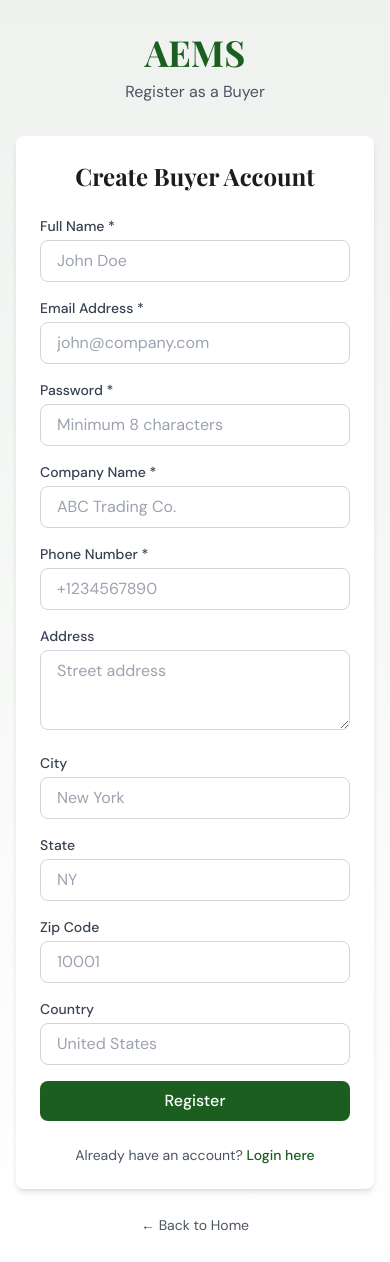
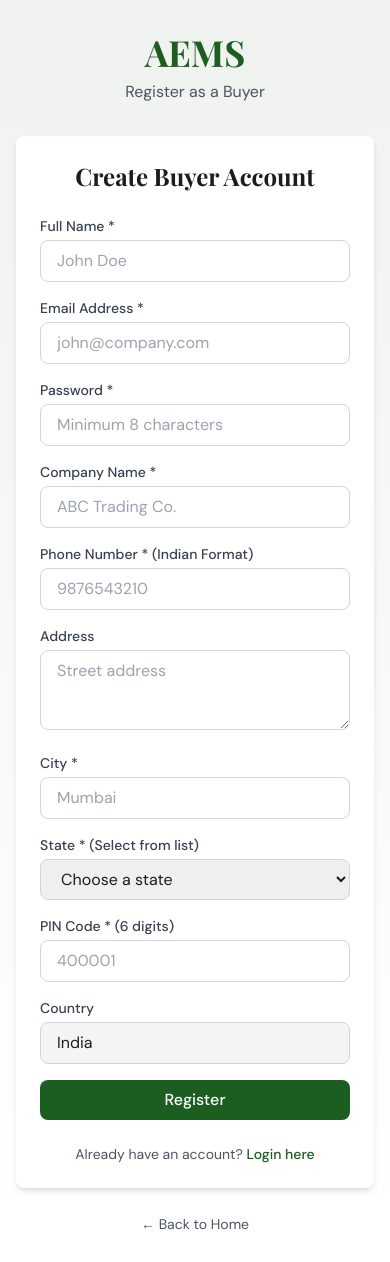
Before and after one commit to SkRoshanali/aems-frontend, a React (Vite) app: page /register in a window 390 px wide. Shown: the top 1262 px of the page. Built offline with nearby package versions, Linux system fonts and the light colour scheme; the HTML template or start-up script is replaced by a standard one.

Commit message:
Add Indian localization - states dropdown, PIN code, phone validation for buyer registration, farmer and stock forms

```diff
--- /dev/null
+++ b/src/constants/india.js
@@ -0,0 +1,41 @@
+// Indian States and Union Territories
+export const INDIAN_STATES = [
+  'Andhra Pradesh',
+  'Arunachal Pradesh',
+  'Assam',
+  'Bihar',
+  'Chhattisgarh',
+  'Goa',
+  'Gujarat',
+  'Haryana',
+  'Himachal Pradesh',
+  'Jharkhand',
+  'Karnataka',
+  'Kerala',
+  'Madhya Pradesh',
+  'Maharashtra',
+  'Manipur',
+  'Meghalaya',
+  'Mizoram',
+  'Nagaland',
+  'Odisha',
+  'Punjab',
+  'Rajasthan',
+  'Sikkim',
+  'Tamil Nadu',
+  'Telangana',
+  'Tripura',
+  'Uttar Pradesh',
+  'Uttarakhand',
+  'West Bengal',
+  'Andaman and Nicobar Islands',
+  'Chandigarh',
+  'Dadra and Nagar Haveli and Daman and Diu',
+  'Lakshadweep',
+  'Delhi',
+  'Puducherry',
+  'Ladakh',
+  'Jammu and Kashmir'
+];
+
+export const COUNTRY = 'India';
--- a/src/pages/InternalFarmerAdd.jsx
+++ b/src/pages/InternalFarmerAdd.jsx
@@ -4,6 +4,7 @@ import { useCreateFarmerMutation } from '../api/farmerApi';
 import Layout from '../components/Layout';
 import { useDispatch } from 'react-redux';
 import { showToast } from '../store/slices/uiSlice';
+import { INDIAN_STATES, COUNTRY } from '../constants/india';
 
 function InternalFarmerAdd() {
   const [createFarmer, { isLoading }] = useCreateFarmerMutation();
@@ -18,7 +19,8 @@ function InternalFarmerAdd() {
     address: '',
     city: '',
     state: '',
-    zipCode: '',
+    pinCode: '',
+    country: COUNTRY,
     farmName: '',
     farmSizeAcres: ''
   });
@@ -60,6 +62,22 @@ function InternalFarmerAdd() {
 
     if (!formData.phoneNumber.trim()) {
       newErrors.phoneNumber = 'Phone number is required';
+    } else if (!/^[6-9]\d{9}$/.test(formData.phoneNumber.replace(/\D/g, ''))) {
+      newErrors.phoneNumber = 'Invalid Indian phone number (10 digits starting with 6-9)';
+    }
+
+    if (!formData.state) {
+      newErrors.state = 'State is required';
+    }
+
+    if (!formData.city.trim()) {
+      newErrors.city = 'City is required';
+    }
+
+    if (!formData.pinCode.trim()) {
+      newErrors.pinCode = 'PIN code is required';
+    } else if (!/^\d{6}$/.test(formData.pinCode)) {
+      newErrors.pinCode = 'PIN code must be 6 digits';
     }
 
     setErrors(newErrors);
@@ -188,7 +206,7 @@ function InternalFarmerAdd() {
 
               <div>
                 <label className="block text-sm font-medium text-gray-700 mb-2">
-                  Phone Number *
+                  Phone Number * (Indian Format)
                 </label>
                 <input
                   type="tel"
@@ -196,7 +214,8 @@ function InternalFarmerAdd() {
                   value={formData.phoneNumber}
                   onChange={handleChange}
                   className={`input ${errors.phoneNumber ? 'border-red-500' : ''}`}
-                  placeholder="Enter phone number"
+                  placeholder="9876543210"
+                  maxLength="10"
                 />
                 {errors.phoneNumber && (
                   <p className="text-red-500 text-sm mt-1">{errors.phoneNumber}</p>
@@ -225,43 +244,69 @@ function InternalFarmerAdd() {
 
               <div>
                 <label className="block text-sm font-medium text-gray-700 mb-2">
-                  City
+                  City *
                 </label>
                 <input
                   type="text"
                   name="city"
                   value={formData.city}
                   onChange={handleChange}
-                  className="input"
+                  className={`input ${errors.city ? 'border-red-500' : ''}`}
                   placeholder="Enter city"
                 />
+                {errors.city && (
+                  <p className="text-red-500 text-sm mt-1">{errors.city}</p>
+                )}
               </div>
 
               <div>
                 <label className="block text-sm font-medium text-gray-700 mb-2">
-                  State
+                  State * (Select from list)
                 </label>
-                <input
-                  type="text"
+                <select
                   name="state"
                   value={formData.state}
                   onChange={handleChange}
-                  className="input"
-                  placeholder="Enter state"
-                />
+                  className={`input ${errors.state ? 'border-red-500' : ''}`}
+                >
+                  <option value="">Choose a state</option>
+                  {INDIAN_STATES.map(state => (
+                    <option key={state} value={state}>{state}</option>
+                  ))}
+                </select>
+                {errors.state && (
+                  <p className="text-red-500 text-sm mt-1">{errors.state}</p>
+                )}
               </div>
 
               <div>
                 <label className="block text-sm font-medium text-gray-700 mb-2">
-                  ZIP Code
+                  PIN Code * (6 digits)
                 </label>
                 <input
                   type="text"
-                  name="zipCode"
-                  value={formData.zipCode}
+                  name="pinCode"
+                  value={formData.pinCode}
                   onChange={handleChange}
-                  className="input"
-                  placeholder="Enter ZIP code"
+                  className={`input ${errors.pinCode ? 'border-red-500' : ''}`}
+                  placeholder="400001"
+                  maxLength="6"
+                />
+                {errors.pinCode && (
+                  <p className="text-red-500 text-sm mt-1">{errors.pinCode}</p>
+                )}
+              </div>
+
+              <div>
+                <label className="block text-sm font-medium text-gray-700 mb-2">
+                  Country
+                </label>
+                <input
+                  type="text"
+                  name="country"
+                  value={formData.country}
+                  disabled
+                  className="input bg-gray-100 cursor-not-allowed"
                 />
               </div>
             </div>
--- a/src/pages/InternalStockAdd.jsx
+++ b/src/pages/InternalStockAdd.jsx
@@ -5,6 +5,7 @@ import { useCreateStockMutation } from '../api/stockApi';
 import { useGetAllCropsQuery } from '../api/cropApi';
 import { useGetAllFarmersQuery } from '../api/farmerApi';
 import { useGetAllImportSourcesQuery } from '../api/importApi';
+import { INDIAN_STATES, COUNTRY } from '../constants/india';
 
 function InternalStockAdd() {
   const navigate = useNavigate();
--- a/src/pages/Register.jsx
+++ b/src/pages/Register.jsx
@@ -3,6 +3,7 @@ import { Link, useNavigate } from 'react-router-dom';
 import { useRegisterBuyerMutation } from '../api/userApi';
 import { useDispatch } from 'react-redux';
 import { showToast } from '../store/slices/uiSlice';
+import { INDIAN_STATES, COUNTRY } from '../constants/india';
 
 function Register() {
   const [formData, setFormData] = useState({
@@ -14,8 +15,8 @@ function Register() {
     address: '',
     city: '',
     state: '',
-    zipCode: '',
-    country: '',
+    pinCode: '',
+    country: COUNTRY,
   });
   const [errors, setErrors] = useState({});
   const [registerBuyer, { isLoading }] = useRegisterBuyerMutation();
@@ -47,6 +48,22 @@ function Register() {
 
     if (!formData.phoneNumber.trim()) {
       newErrors.phoneNumber = 'Phone number is required';
+    } else if (!/^[6-9]\d{9}$/.test(formData.phoneNumber.replace(/\D/g, ''))) {
+      newErrors.phoneNumber = 'Invalid Indian phone number (10 digits starting with 6-9)';
+    }
+
+    if (!formData.state) {
+      newErrors.state = 'State is required';
+    }
+
+    if (!formData.city.trim()) {
+      newErrors.city = 'City is required';
+    }
+
+    if (!formData.pinCode.trim()) {
+      newErrors.pinCode = 'PIN code is required';
+    } else if (!/^\d{6}$/.test(formData.pinCode)) {
+      newErrors.pinCode = 'PIN code must be 6 digits';
     }
 
     return newErrors;
@@ -190,7 +207,7 @@ function Register() {
 
               <div>
                 <label className="block text-sm font-medium text-gray-700 mb-1">
-                  Phone Number *
+                  Phone Number * (Indian Format)
                 </label>
                 <input
                   type="tel"
@@ -198,7 +215,8 @@ function Register() {
                   value={formData.phoneNumber}
                   onChange={handleChange}
                   className={`input ${errors.phoneNumber ? 'border-red-500' : ''}`}
-                  placeholder="+1234567890"
+                  placeholder="9876543210"
+                  maxLength="10"
                 />
                 {errors.phoneNumber && <p className="text-red-500 text-xs mt-1">{errors.phoneNumber}</p>}
               </div>
@@ -220,44 +238,51 @@ function Register() {
             <div className="grid grid-cols-1 md:grid-cols-3 gap-4">
               <div>
                 <label className="block text-sm font-medium text-gray-700 mb-1">
-                  City
+                  City *
                 </label>
                 <input
                   type="text"
                   name="city"
                   value={formData.city}
                   onChange={handleChange}
-                  className="input"
-                  placeholder="New York"
+                  className={`input ${errors.city ? 'border-red-500' : ''}`}
+                  placeholder="Mumbai"
                 />
+                {errors.city && <p className="text-red-500 text-xs mt-1">{errors.city}</p>}
               </div>
 
               <div>
                 <label className="block text-sm font-medium text-gray-700 mb-1">
-                  State
+                  State * (Select from list)
                 </label>
-                <input
-                  type="text"
+                <select
                   name="state"
                   value={formData.state}
                   onChange={handleChange}
-                  className="input"
-                  placeholder="NY"
-                />
+                  className={`input ${errors.state ? 'border-red-500' : ''}`}
+                >
+                  <option value="">Choose a state</option>
+                  {INDIAN_STATES.map(state => (
+                    <option key={state} value={state}>{state}</option>
+                  ))}
+                </select>
+                {errors.state && <p className="text-red-500 text-xs mt-1">{errors.state}</p>}
               </div>
 
               <div>
                 <label className="block text-sm font-medium text-gray-700 mb-1">
-                  Zip Code
+                  PIN Code * (6 digits)
                 </label>
                 <input
                   type="text"
-                  name="zipCode"
-                  value={formData.zipCode}
+                  name="pinCode"
+                  value={formData.pinCode}
                   onChange={handleChange}
-                  className="input"
-                  placeholder="10001"
+                  className={`input ${errors.pinCode ? 'border-red-500' : ''}`}
+                  placeholder="400001"
+                  maxLength="6"
                 />
+                {errors.pinCode && <p className="text-red-500 text-xs mt-1">{errors.pinCode}</p>}
               </div>
             </div>
 
@@ -269,9 +294,8 @@ function Register() {
                 type="text"
                 name="country"
                 value={formData.country}
-                onChange={handleChange}
-                className="input"
-                placeholder="United States"
+                disabled
+                className="input bg-gray-100 cursor-not-allowed"
               />
             </div>
 
```
